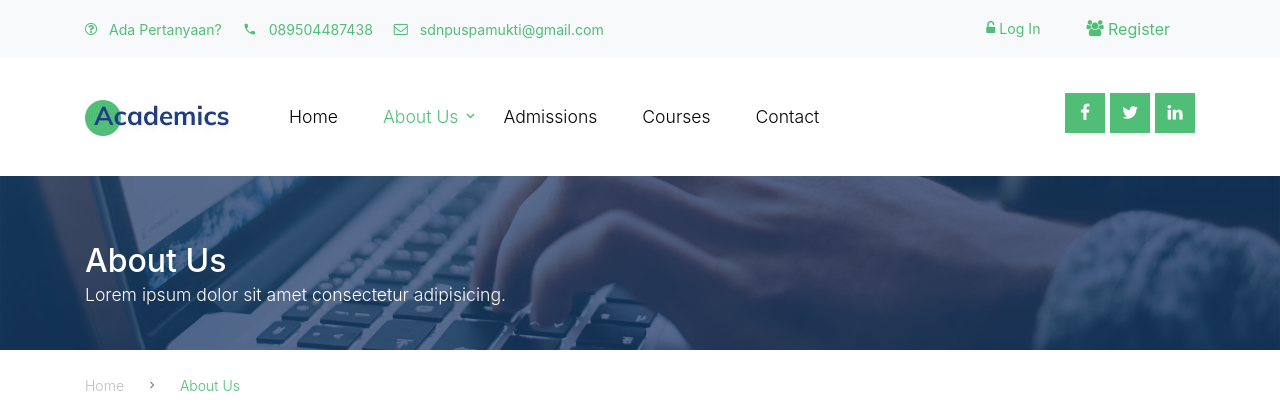
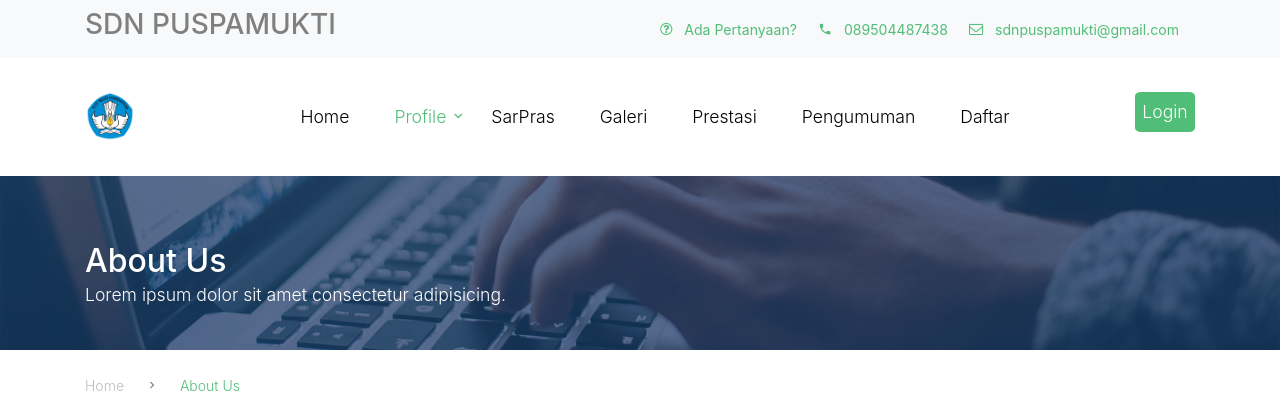
Before and after one commit to limmm15/Project-Akhir-Grup-2, a Flask app: page /about in a window 1280 px wide. Shown: the top 420 px of the page. Run offline with Flask 3, Linux system fonts and the light colour scheme; some libraries are stand-ins or nearby versions; some web fonts are replaced.

Commit message:
edit header alim

```diff
--- a/static/css/style.css
+++ b/static/css/style.css
@@ -1085,10 +1048,11 @@ h5,
 
 .social-wrap a {
   display: inline-block;
-  width: 40px;
+  width: 60px;
   height: 40px;
   background: #51be78;
   position: relative;
+  border-radius: 10%;
 }
 
 .social-wrap a>span {
--- a/templates/header.html
+++ b/templates/header.html
@@ -40,18 +40,18 @@
         <div class="py-2 bg-light">
             <div class="container">
                 <div class="row align-items-center">
-                    <div class="col-lg-9 d-none d-lg-block">
+
+                    <div class="col-lg-3 text-left">
+                        <h3>SDN PUSPAMUKTI</h3>
+                    </div>
+                    <div class="col-lg-9 d-none d-lg-block text-right">
                         <a href="#" class="small mr-3"><span class="icon-question-circle-o mr-2"></span> Ada
                             Pertanyaan?</a>
                         <a href="#" class="small mr-3"><span class="icon-phone2 mr-2"></span> 089504487438</a>
                         <a href="#" class="small mr-3"><span class="icon-envelope-o mr-2"></span>
                             sdnpuspamukti@gmail.com</a>
                     </div>
-                    <div class="col-lg-3 text-right">
-                        <a href="login.html" class="small mr-3"><span class="icon-unlock-alt"></span> Log In</a>
-                        <a href="register.html" class="small btn px-4 py-2 rounded-0"><span
-                                class="icon-users"></span> Register</a>
-                    </div>
+
                 </div>
             </div>
         </div>
@@ -61,30 +61,36 @@
                 <div class="d-flex align-items-center">
                     <div class="site-logo">
                         <a href="index.html" class="d-block">
-                            <img src="../static/images/logo.jpg" alt="Image" class="img-fluid">
+                            <img src="../static/images/logotwh.png" alt="Image" class="img-fluid" style="width: 50px;">
                         </a>
                     </div>
-                    <div class="mr-auto">
+                    <div class="ml-auto">
                         <nav class="site-navigation position-relative text-right" role="navigation">
                             <ul class="site-menu main-menu js-clone-nav mr-auto d-none d-lg-block">
                                 <li>
                                     <a href="index.html" class="nav-link text-left">Home</a>
                                 </li>
                                 <li class="has-children active">
-                                    <a href="about.html" class="nav-link text-left">About Us</a>
+                                    <a href="about.html" class="nav-link text-left">Profile</a>
                                     <ul class="dropdown">
                                         <li><a href="teachers.html">Our Teachers</a></li>
                                         <li><a href="about.html">Our School</a></li>
                                     </ul>
                                 </li>
                                 <li>
-                                    <a href="admissions.html" class="nav-link text-left">Admissions</a>
+                                    <a href="admissions.html" class="nav-link text-left">SarPras</a>
                                 </li>
                                 <li>
-                                    <a href="courses.html" class="nav-link text-left">Courses</a>
+                                    <a href="courses.html" class="nav-link text-left">Galeri</a>
                                 </li>
                                 <li>
-                                    <a href="contact.html" class="nav-link text-left">Contact</a>
+                                    <a href="contact.html" class="nav-link text-left">Prestasi</a>
+                                </li>
+                                <li>
+                                    <a href="contact.html" class="nav-link text-left">Pengumuman</a>
+                                </li>
+                                <li>
+                                    <a href="contact.html" class="nav-link text-left">Daftar</a>
                                 </li>
                             </ul>
                             </ul>
@@ -93,9 +99,7 @@
                     </div>
                     <div class="ml-auto">
                         <div class="social-wrap">
-                            <a href="#"><span class="icon-facebook"></span></a>
-                            <a href="#"><span class="icon-twitter"></span></a>
-                            <a href="#"><span class="icon-linkedin"></span></a>
+                            <a href="#"><span>Login</span></a>
 
                             <a href="#"
                                 class="d-inline-block d-lg-none site-menu-toggle js-menu-toggle text-black"><span
```
Also changed, not shown: other parts of static/css/style.css (+0 -41 lines), static/images/logotwh.png (renamed from static/logotwh.png).
